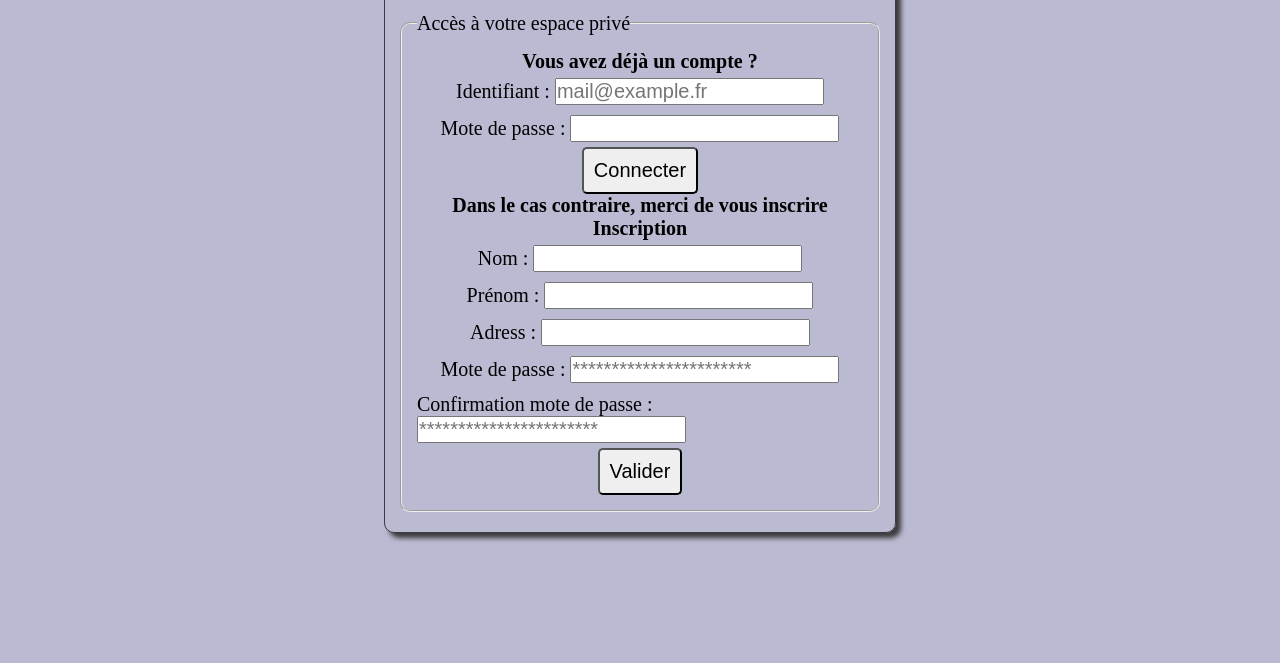
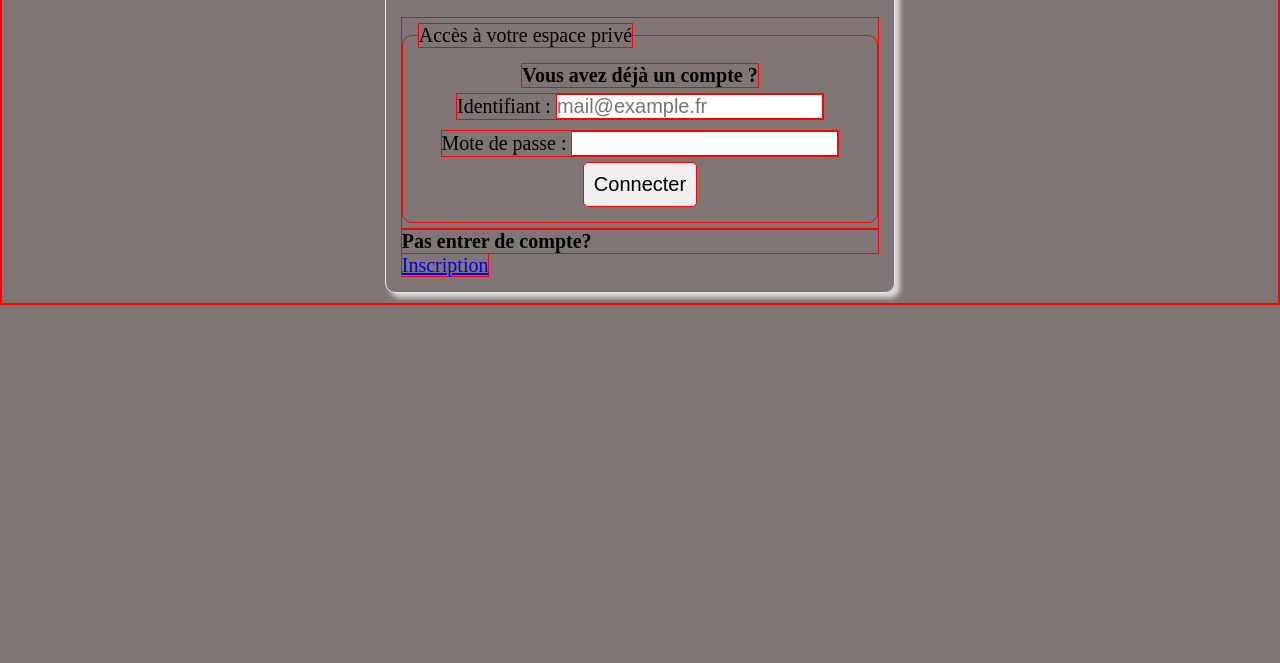
Before and after one commit to Ataf90/afpainscription, a plain HTML site: page index.html in a window 1280 px wide. Shown: the part 137-800 px from the top of the page. Drawn offline with Linux system fonts and the light colour scheme.

Commit message:
WIP 3 page index

```diff
--- a/assets/style/style.css
+++ b/assets/style/style.css
@@ -3,18 +3,18 @@
   margin: 0;
   padding: 0;
   font-size: 20px;
-  /* border: 1px solid red; */
+  border: 1px solid red;
 }
 main {
   width: 40%;
   margin: 0.5rem auto;
   padding: 15px;
-  border: 1px solid #3e3744;
+  border: 1px solid #ebe5f0;
   border-radius: 10px;
-  box-shadow: 5px 5px 5px #3a3939;
+  box-shadow: 5px 5px 5px #dbd8d8;
 }
 .ma-class {
-  background-color: rgb(186, 186, 210);
+  background-color: rgb(127, 117, 117);
 }
 #mon_id {
   background-color: rgb(206, 87, 50);
--- a/index.html
+++ b/index.html
@@ -24,31 +24,11 @@
             <input type="password" id="motedepasse" />
           </label>
           <input type="submit" value="Connecter" />
-          <h2>Dans le cas contraire, merci de vous inscrire</h2>
-          <h3>Inscription</h3>
-          <label for=""
-            >Nom :
-            <input type="text" />
-          </label>
-          <label for=""
-            >Prénom :
-            <input type="text" />
-          </label>
-          <label for=""
-            >Adress :
-            <input type="text" />
-          </label>
-          <label for=""
-            >Mote de passe :
-            <input type="password" placeholder="***********************" />
-          </label>
-          <label for=""
-            >Confirmation mote de passe :
-            <input type="password" placeholder="***********************" />
-          </label>
-          <input type="submit" value="Valider" />
+
         </fieldset>
       </form>
+      <h2 class="pas-compte">Pas entrer de compte?</h2>
+      <a href="./Inscription.html">Inscription</a>
     </main>
   </body>
 </html>
```
Also changed, not shown: Inscription.html (added, +35 -0 lines), userDetails.html (+9 -1 lines).
